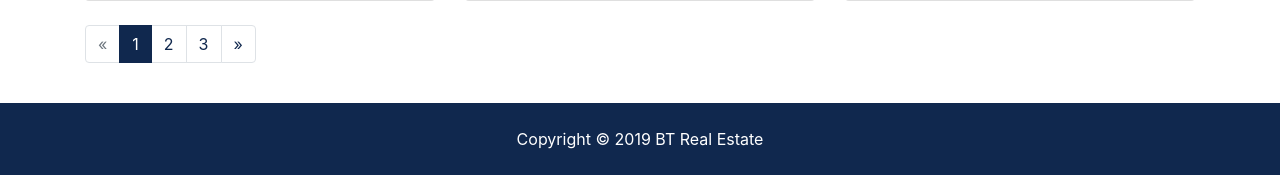
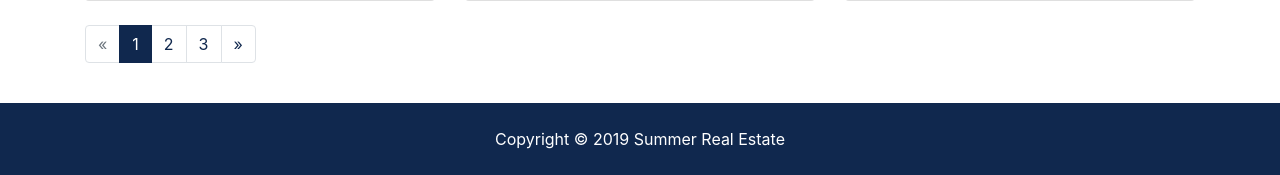
Before and after one commit to Summer0410/realEstateProject, a Django app: page /listings/ in a window 1280 px wide. Shown: the part 1762-1937 px from the top of the page. Run offline with Django 3.2, Linux system fonts and the light colour scheme; some libraries are stand-ins or nearby versions.

Commit message:
modified

```diff
--- a/templates/base.html
+++ b/templates/base.html
@@ -17,9 +17,8 @@
     <!-- Custom -->
     <link rel="stylesheet" href="{% static 'css/lightbox.min.css' %}">
 
-    <title>BT Real Estate</title>
+    <title>Summer Real Estate</title>
   </head>
-  <title>LX Real Estate</title>
 </head>
 <body>
 <!-- Top Bar-->
--- a/templates/partials/_footer.html
+++ b/templates/partials/_footer.html
@@ -1,5 +1,5 @@
 <!-- Footer -->
 <footer id="main-footer" class="py-4 bg-primary text-white text-center">
     Copyright &copy;
-    <span class="year"></span> BT Real Estate
+    <span class="year"></span> Summer Real Estate
 </footer>
--- a/templates/partials/_topbar.html
+++ b/templates/partials/_topbar.html
@@ -3,10 +3,10 @@
     <div class="container">
       <div class="row">
         <div class="col-md-4">
-          <i class="fas fa-phone"></i> (617)-555-5555
+          <i class="fas fa-phone"></i> (555)-555-5555
         </div>
         <div class="col-md-4">
-          <i class="fas fa-envelope-open"></i> contact@btrealestate.co
+          <i class="fas fa-envelope-open"></i> contact@summerestate.ca
         </div>
         <div class="col-md-4">
           <div class="social text-right">
```
